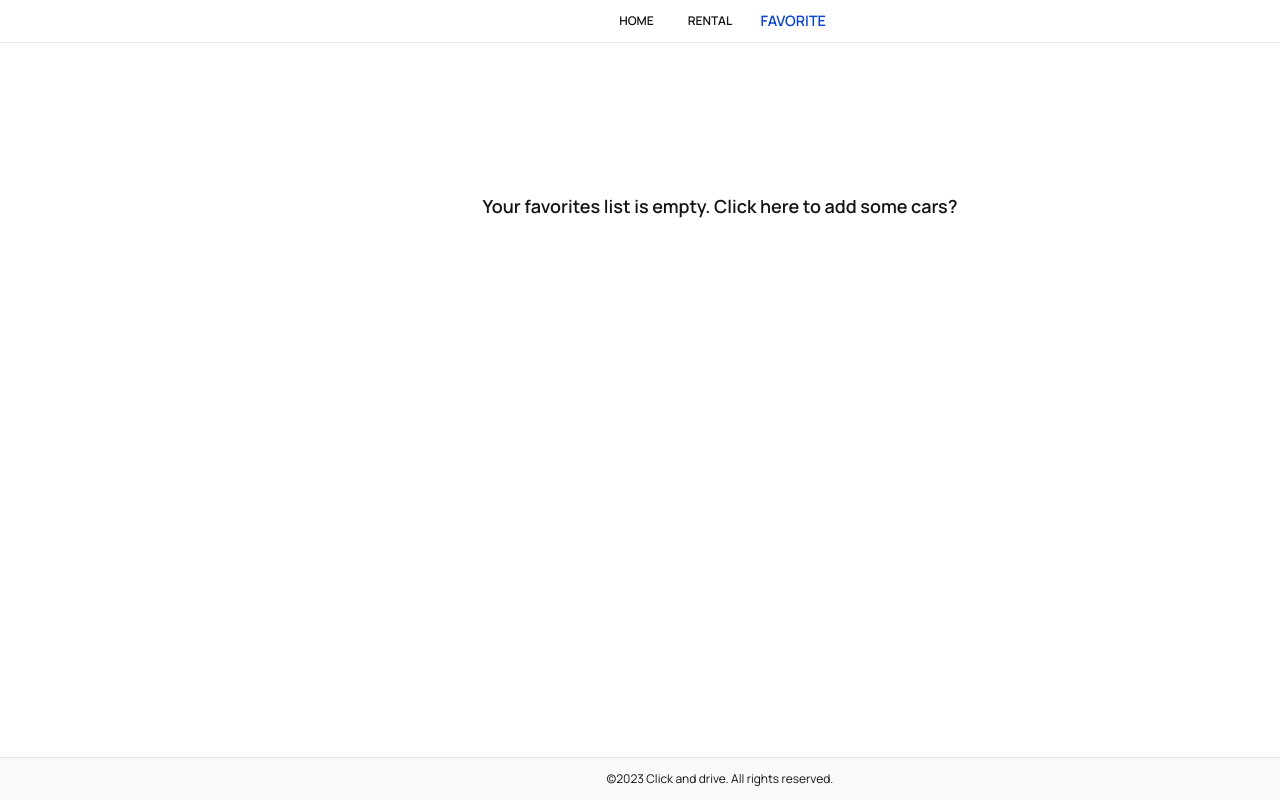
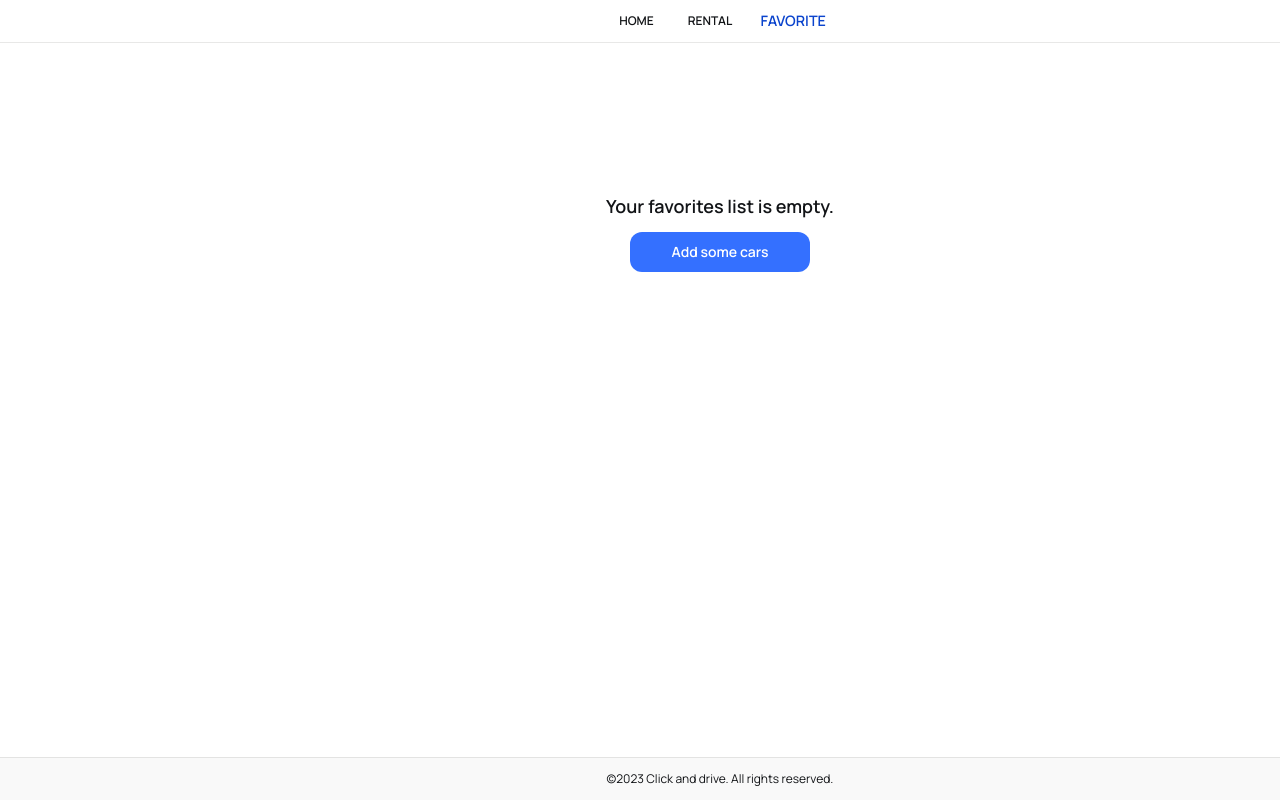
Before and after one commit to Serhii-Ivasiuk/car-rental, a React (Create React App) app: page /car-rental/favorite in a window 1280 px wide. Shown: the top 800 px of the page. Built offline with nearby package versions, Linux system fonts and the light colour scheme.

Commit message:
feat: add hero section

```diff
--- /dev/null
+++ b/src/components/Hero/Hero.jsx
@@ -0,0 +1,40 @@
+// Components
+import { PageTitle } from 'components/Shared/PageTitle/PageTitle';
+import { RedirectionLink } from 'components/Shared/RedirectionLink/RedirectionLink';
+// Styled components
+import {
+    HeroStyled,
+    HeroTextWrapper,
+    HeroText,
+    HeroImageWrapper,
+} from './Hero.styled';
+// Static data
+import heroImage from 'img/hero.png';
+
+export const Hero = () => {
+    return (
+        <HeroStyled>
+            <HeroTextWrapper>
+                <PageTitle>Click and Drive</PageTitle>
+                <HeroText>
+                    Welcome to Click and Drive, where we make car rentals easy
+                    and convenient.
+                </HeroText>
+                <HeroText>
+                    Our goal is to provide you with the ultimate car rental
+                    experience, whether you're traveling for business or
+                    pleasure. At Click and Drive, we offer a wide range of
+                    vehicles to choose from, including luxury cars, SUVs, and
+                    compact cars. Our rental process is simple and hassle-free,
+                    so you can get on the road and start your adventure in no
+                    time.
+                </HeroText>
+                <RedirectionLink to="/rental">Let's drive</RedirectionLink>
+            </HeroTextWrapper>
+
+            <HeroImageWrapper>
+                <img src={heroImage} alt="Click and drive" />
+            </HeroImageWrapper>
+        </HeroStyled>
+    );
+};
--- /dev/null
+++ b/src/components/Hero/Hero.styled.jsx
@@ -0,0 +1,27 @@
+// Libs
+import styled from '@emotion/styled';
+
+export const HeroStyled = styled.div`
+    display: flex;
+    gap: 28px;
+`;
+
+export const HeroTextWrapper = styled.div`
+    display: flex;
+    flex-direction: column;
+    justify-content: center;
+    gap: 28px;
+    flex-basis: calc(50% - 28px / 2);
+`;
+
+export const HeroText = styled.p`
+    font-size: 18px;
+    line-height: calc(32 / 18);
+    font-weight: 500;
+`;
+
+export const HeroImageWrapper = styled.div`
+    flex-basis: calc(50% - 28px / 2);
+    border-radius: 24px;
+    overflow: hidden;
+`;
--- a/src/components/Shared/NoResults/NoResults.styled.jsx
+++ b/src/components/Shared/NoResults/NoResults.styled.jsx
@@ -4,6 +4,10 @@ import styled from '@emotion/styled';
 import { theme } from 'styles';
 
 export const NoResultsStyled = styled.p`
+    display: flex;
+    flex-direction: column;
+    align-items: center;
+    gap: 12px;
     font-size: 18px;
     font-weight: 700;
     text-align: center;
--- a/src/components/Shared/PageTitle/PageTitle.styled.jsx
+++ b/src/components/Shared/PageTitle/PageTitle.styled.jsx
@@ -17,6 +17,7 @@ const visuallyHiddenStyles = `
 export const PageTitleStyled = styled.h1`
     font-size: 24px;
     font-weight: 700;
+    text-transform: uppercase;
     line-height: calc(32 / 24);
 
     ${props => (props.hidden ? visuallyHiddenStyles : '')};
--- /dev/null
+++ b/src/components/Shared/RedirectionLink/RedirectionLink.jsx
@@ -0,0 +1,13 @@
+// Libs
+import PropTypes from 'prop-types';
+// Styled components
+import { LinkStyled } from './RedirectionLink.styled';
+
+export const RedirectionLink = ({ children, to }) => {
+    return <LinkStyled to={to}>{children}</LinkStyled>;
+};
+
+RedirectionLink.propTypes = {
+    children: PropTypes.node.isRequired,
+    to: PropTypes.string.isRequired,
+};
--- /dev/null
+++ b/src/components/Shared/RedirectionLink/RedirectionLink.styled.jsx
@@ -0,0 +1,24 @@
+// Libs
+import { Link } from 'react-router-dom';
+import styled from '@emotion/styled';
+// Theme
+import { theme } from 'styles';
+
+export const LinkStyled = styled(Link)`
+    display: inline-block;
+    width: 180px;
+    padding: 10px 20px;
+    text-align: center;
+    font-size: 14px;
+    font-weight: 600;
+    line-height: calc(20 / 14);
+    color: ${theme.colors.textBtn};
+    background-color: ${theme.colors.bgAccent};
+    border-radius: 12px;
+    transition: background-color 0.2s ${theme.transitions.cubicBezier};
+
+    &:hover,
+    &:focus {
+        background-color: ${theme.colors.bgAccentHover};
+    }
+`;
--- a/src/pages/FavoritePage/FavoritePage.jsx
+++ b/src/pages/FavoritePage/FavoritePage.jsx
@@ -1,10 +1,9 @@
-// Libs
-import { NavLink } from 'react-router-dom';
 // Components
 import { Section } from 'components/Shared/Section/Section';
 import { PageTitle } from 'components/Shared/PageTitle/PageTitle';
 import { CardList } from 'components/Shared/CardList/CardList';
 import { NoResults } from 'components/Shared/NoResults/NoResults';
+import { RedirectionLink } from 'components/Shared/RedirectionLink/RedirectionLink';
 // Hooks
 import { useFavorites } from 'hooks/useFavorites';
 
@@ -20,8 +19,9 @@ export const FavoritePage = () => {
             ) : (
                 <NoResults>
                     <span>Your favorites list is empty. </span>
-                    <NavLink to="/rental">Click here</NavLink>
-                    <span> to add some cars?</span>
+                    <RedirectionLink to="/rental">
+                        Add some cars
+                    </RedirectionLink>
                 </NoResults>
             )}
         </Section>
--- a/src/pages/HomePage/HomePage.jsx
+++ b/src/pages/HomePage/HomePage.jsx
@@ -1,11 +1,11 @@
 // Components
 import { Section } from 'components/Shared/Section/Section';
-import { PageTitle } from 'components/Shared/PageTitle/PageTitle';
+import { Hero } from 'components/Hero/Hero';
 
 export const HomePage = () => {
     return (
         <Section>
-            <PageTitle hidden>Car rental</PageTitle>
+            <Hero />
         </Section>
     );
 };
```
Also changed, not shown: src/img/hero.png (added).
